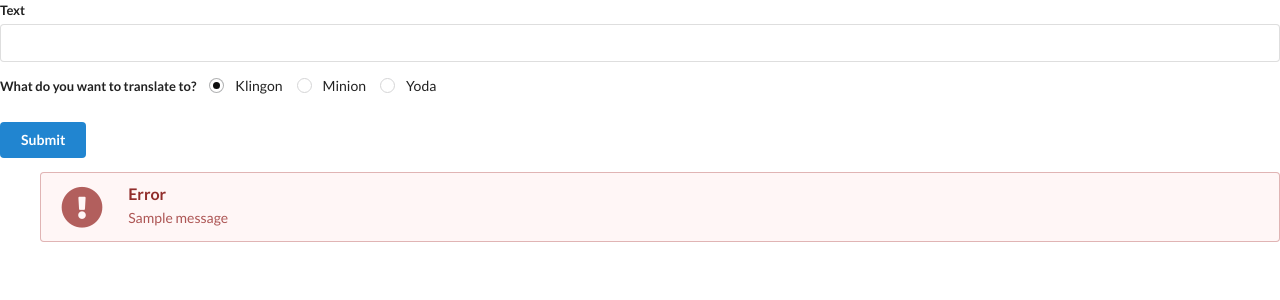
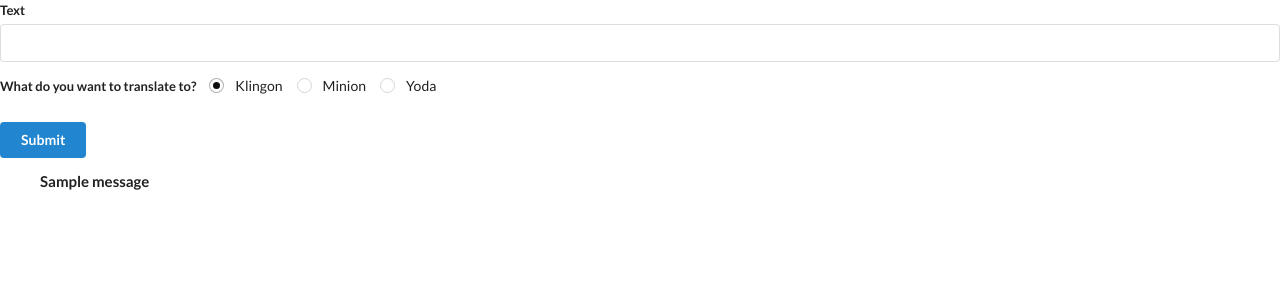
Before and after one commit to heijingtsang/AC501.Project5, a Flask app: page / in a window 1280 px wide. Shown: the part 57-357 px from the top of the page. Run offline with Flask 2, Linux system fonts and the light colour scheme; one stand-in notice (Sample message) is shown; some libraries are stand-ins or nearby versions.

Commit message:
Changes to be committed: 	modified:   .idea/workspace.xml 	modified:   __pycache__/app.cpython-36.pyc 	modified:   app.py 	modified:   templates/main.html

```diff
--- a/app.py
+++ b/app.py
@@ -3,8 +3,14 @@
 import requests
 
 app = Flask(__name__)
+app.secret_key = "First Code Academy"
 
-translation = ""
+
+class content():
+    translation = ""
+    choice = ""
+    text = ""
+
 
 @app.route('/', methods=['POST', 'GET'])
 def home():
@@ -12,22 +18,25 @@
         if not request.form['text']:
             flash('Please input text for translation.', 'Error')
         else:
-            text = request.form['text']
-            choice = request.form['choice']
-            uri = "https://api.funtranslations.com/translate/" + choice + ".json"
-            payload = {'text': text}
+            content.text = request.form['text']
+            content.choice = request.form['choice']
+            uri = "https://api.funtranslations.com/translate/" + content.choice + ".json"
+            payload = {'text': content.text}
 
             try:
-                uResponse = requests.get(uri, params=payload)
+                r = requests.get(uri, params=payload)
             except requests.ConnectionError:
-                flash('Connection Error', 'Error')
+                flash('Connection Error', 'error')
                 return redirect(url_for('home'))
 
-            jresponse = uResponse.text
-            data = json.loads(jresponse)
+            jr = r.text
+            data = json.loads(jr)
 
-            translation = data['contents']['translated']
-            flash(choice + '\'s translation is: \n' + translation, 'Success')
+            content.translation = data["contents"]["translated"]
+
+            flash(content.choice + '\'s translation is: ' + content.translation, 'success')
+
+        return redirect(url_for('home'))
 
     return render_template("main.html")
 
--- a/templates/main.html
+++ b/templates/main.html
@@ -11,7 +11,7 @@
 <h1 class="ui center aligned header">Fun Translator</h1>
 <h2 class="ui header"></h2>
 
-<form class="ui form">
+<form class="ui form" method="POST">
 
     <div class="field">
         <label>Text</label>
@@ -45,20 +45,14 @@
 
 </form>
 
-{% with messages = get_flashed_messages() %}
-    {% if messages %}
-        <ul class=flashes>
-            {% for message in messages %}
-                <div class="ui icon error message">
-                    <i class="attention circle icon"></i>
-                    <div class="content">
-                        <div class="header">Error</div>
-                        <p>{{ message }}</p>
-                    </div>
-                </div>
-            {% endfor %}
-        </ul>
-    {% endif %}
+{% with messages = get_flashed_messages(with_categories=true) %}
+  {% if messages %}
+    <ul class=flashes>
+    {% for category, message in messages %}
+      <h4 class="{{ category }}">{{ message }}</h4>
+    {% endfor %}
+    </ul>
+  {% endif %}
 {% endwith %}
 
 </body>
```
